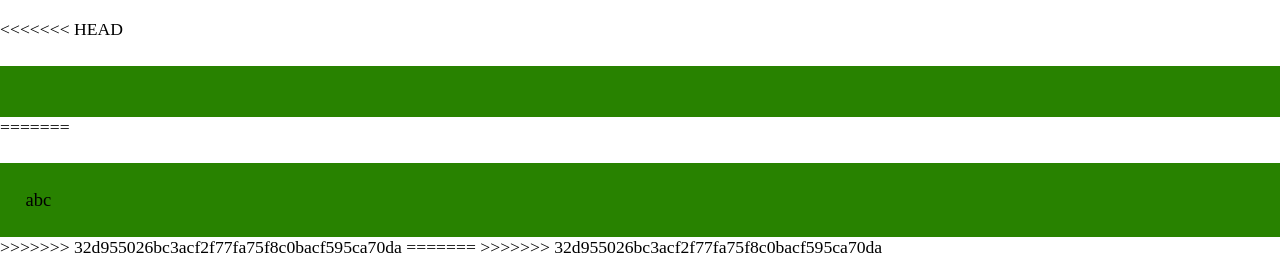
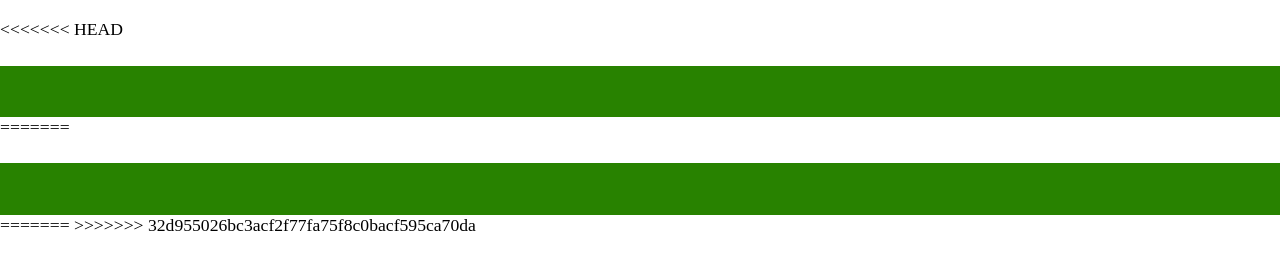
Before and after one commit to RokhayaJOhnson/non-voyants, a PHP site: page /AssociationCharite/pages/administration.php in a window 1280 px wide. Shown: the part 658-916 px from the top of the page. After the commit the page ends 889 px from the top, so only its background shows below. Run offline with PHP 8.4, Linux system fonts and the light colour scheme.

Commit message:
Modif footer

```diff
--- a/pages/footer.php
+++ b/pages/footer.php
@@ -23,9 +23,8 @@
 <body>
 
 	<footer>
-		abc
+
 	</footer>
 
 </body>
 </html>
->>>>>>> 32d955026bc3acf2f77fa75f8c0bacf595ca70da
```
